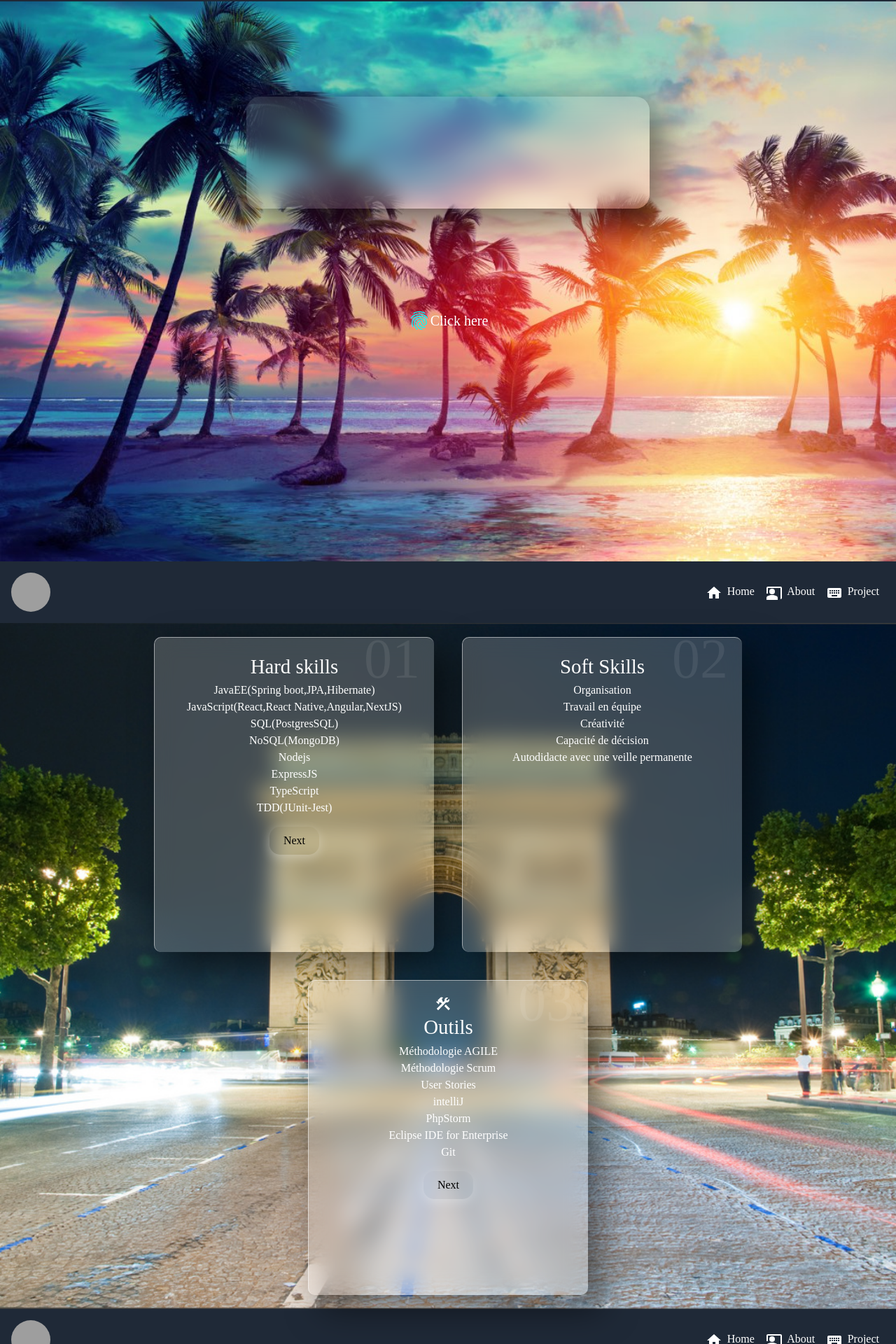
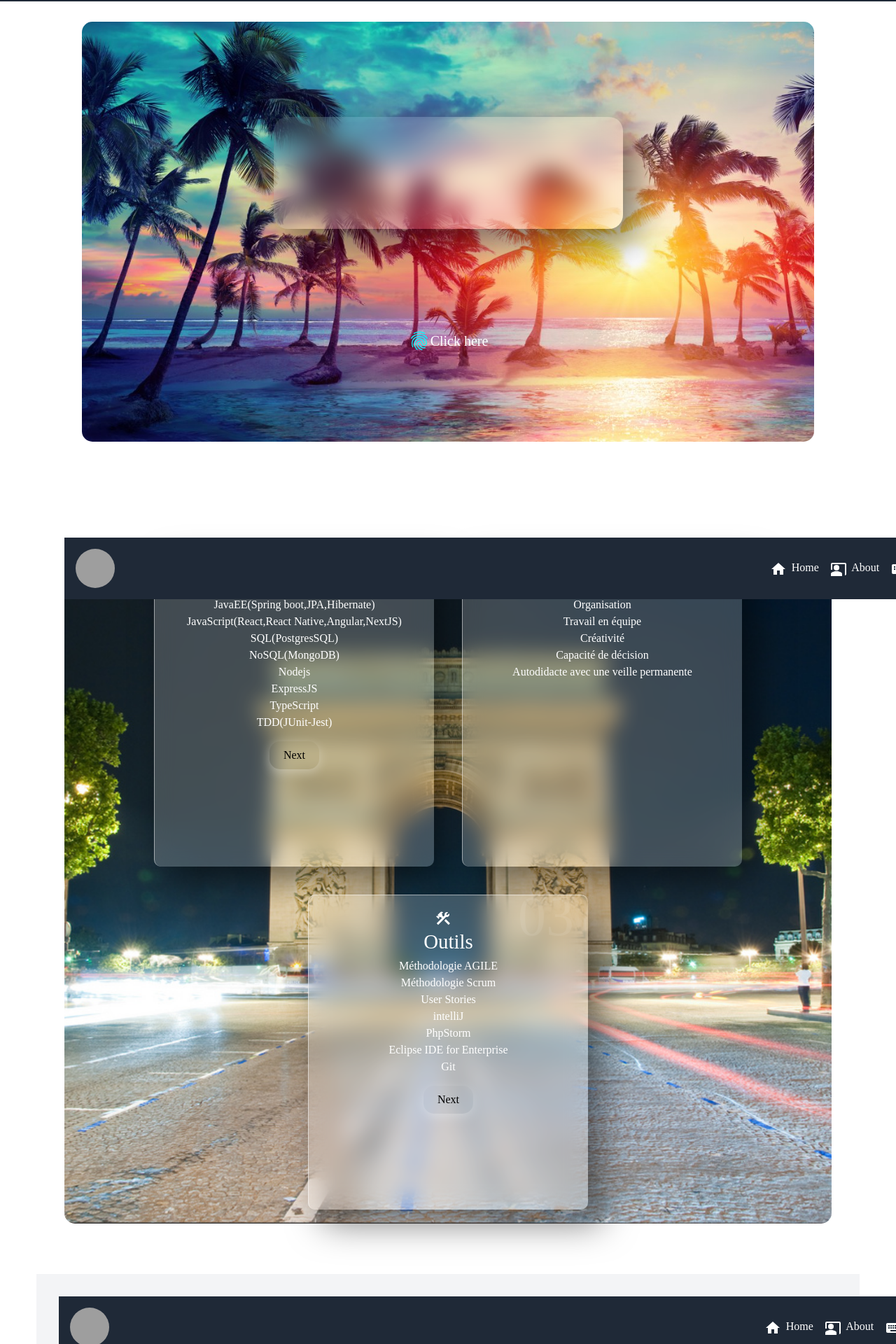
Before and after one commit to Baovola1/Portfolio-suite-, a Next.js app in the folder myproject/: page / in a window 1280 px wide. Shown: the part 86-2006 px from the top of the page at 70% size. Built offline with nearby package versions, Linux system fonts and the light colour scheme; grey boxes are pictures that could not be loaded.

Commit message:
correction header final

```diff
--- a/myproject/components/Acceuil.js
+++ b/myproject/components/Acceuil.js
@@ -77,6 +77,7 @@ export default function Acceuil() {
             </IconButton>
           </Container>
         </div>
+
       </div>
     </>
   );
--- a/myproject/components/Header.js
+++ b/myproject/components/Header.js
@@ -22,7 +22,7 @@ export default function Header() {
 
 
   return (
-    <header className="bg-gray-800 text-white p-4  w-full z-5" >
+    <header className="bg-gray-800 text-white p-4 w-full z-50 fixed " >
       <div className="flex items-center justify-between">
         <Stack direction="row" spacing={2}>
           <Avatar alt="photo" src="/photo.png" sx={{ width: 56, height: 56 }} />
--- /dev/null
+++ b/myproject/components/Layout.js
@@ -0,0 +1,11 @@
+import React from 'react';
+import Header from './Header';
+
+export default function Layout({children}) {
+  return (
+    <div>
+      <Header/>
+      {children}
+    </div>
+  )
+}
--- a/myproject/components/Scroll.js
+++ /dev/null
@@ -1,11 +0,0 @@
-import React from "react";
-
-function Scroll() {
-  return (
-   <>
-   <h1>Scroll</h1>
-   </>
-  );
-}
-
-export default Scroll;
--- a/myproject/pages/about.js
+++ b/myproject/pages/about.js
@@ -4,6 +4,7 @@ import Header from "@/components/Header";
 import VanillaTilt from "vanilla-tilt";
 import styles from "../styles/About.module.css";
 import ConstructionIcon from "@mui/icons-material/Construction";
+import Layout from "@/components/Layout";
 
 export default function About() {
   const [showMore, setShowMore] = useState(true);
@@ -36,7 +37,8 @@ export default function About() {
 
   return (
     <>
-      <Header />
+
+      <Layout>
 
       <div className={styles.aboutpage}>
         <div className={styles.parent}>
@@ -142,6 +144,8 @@ export default function About() {
           </div>
         </div>
       </div>
+      </Layout>
+
     </>
   );
 }
--- a/myproject/pages/index.js
+++ b/myproject/pages/index.js
@@ -3,25 +3,26 @@ import Header from "@/components/Header";
 import Acceuil from "@/components/Acceuil";
 import About from "./about";
 import Project from "./project";
+import Layout from "@/components/Layout";
 
 export default function Index() {
   return (
-    <>
+    <Layout>
       <Head>
         <title>My project</title>
       </Head>
-      <main className="mt-0">
-        <Header/>
-        <section id="index">
+      <Header />
+      <main className="mt-0 p-5">
+        <section id="index" className=" p-10 m-8">
           <Acceuil />
         </section>
-        <section id="about">
+        <section id="about" className=" p-10 m-8">
           <About />
         </section>
-        <section id="project">
+        <section id="project" className="bg-gray-100 p-8 m-8">
           <Project />
         </section>
       </main>
-    </>
+    </Layout>
   );
 }
--- a/myproject/pages/project.js
+++ b/myproject/pages/project.js
@@ -5,14 +5,13 @@ import CardContent from "@mui/material/CardContent";
 import Typography from "@mui/material/Typography";
 import { CardActionArea } from "@mui/material";
 import CardMedia from "@mui/material/CardMedia";
+import Layout from "@/components/Layout";
 
 export default function Project() {
-
-
   return (
     <>
-      <Header />
-
+     <Layout>
+      <div className="p-20">
       <Container
         sx={{
           display: "grid",
@@ -21,15 +20,17 @@ export default function Project() {
           justifyContent: "center",
           alignItems: "center",
           padding: "20px",
+
         }}
       >
         <Card
           sx={{
             borderRadius: "15px",
             height: "400px",
+
           }}
         >
-          <CardActionArea >
+          <CardActionArea>
             <div data-aos="fade-right">
               <CardMedia
                 sx={{ height: "100%", width: "100%" }}
@@ -38,12 +39,8 @@ export default function Project() {
                 muted
                 loop
                 autoPlay
-
               >
-                <source
-                  src="/curlybrace.mp4"
-                  type="video/mp4"
-                />
+                <source src="/curlybrace.mp4" type="video/mp4" />
               </CardMedia>
               <CardContent>
                 <Typography
@@ -217,6 +214,8 @@ export default function Project() {
           </CardActionArea>
         </Card>
       </Container>
+      </div>
+      </Layout>
     </>
   );
 }
--- a/myproject/styles/About.module.css
+++ b/myproject/styles/About.module.css
@@ -2,12 +2,14 @@
   background-image: url("../public/arc.jpg");
   background-size: cover;
   min-height: 100vh;
-  width: 100vw;
+ /* width: 100vw;*/
   display: flex;
   justify-content: center;
   text-align: center;
   background-position: center;
   align-items: center;
+  border-radius: 15px;
+
 }
 
 .parent {
--- a/myproject/styles/Acceuil.module.css
+++ b/myproject/styles/Acceuil.module.css
@@ -9,8 +9,12 @@
 
 .acceuilpage {
   background-image: url(../public/backgrd.jpg);
-  min-height: 100vh;
+  min-height: 75vh;
   background-size: cover;
+  margin: 25px;
+  border-radius: 15px;
+  /*min-width: 100vw;*/
+
 
 }
 
--- a/myproject/styles/globals.css
+++ b/myproject/styles/globals.css
@@ -10,6 +10,8 @@
   box-sizing: border-box;
   font-family: Montserrat;
 }
+
+
 
 /*:root {
   --max-width: 1100px;
```
